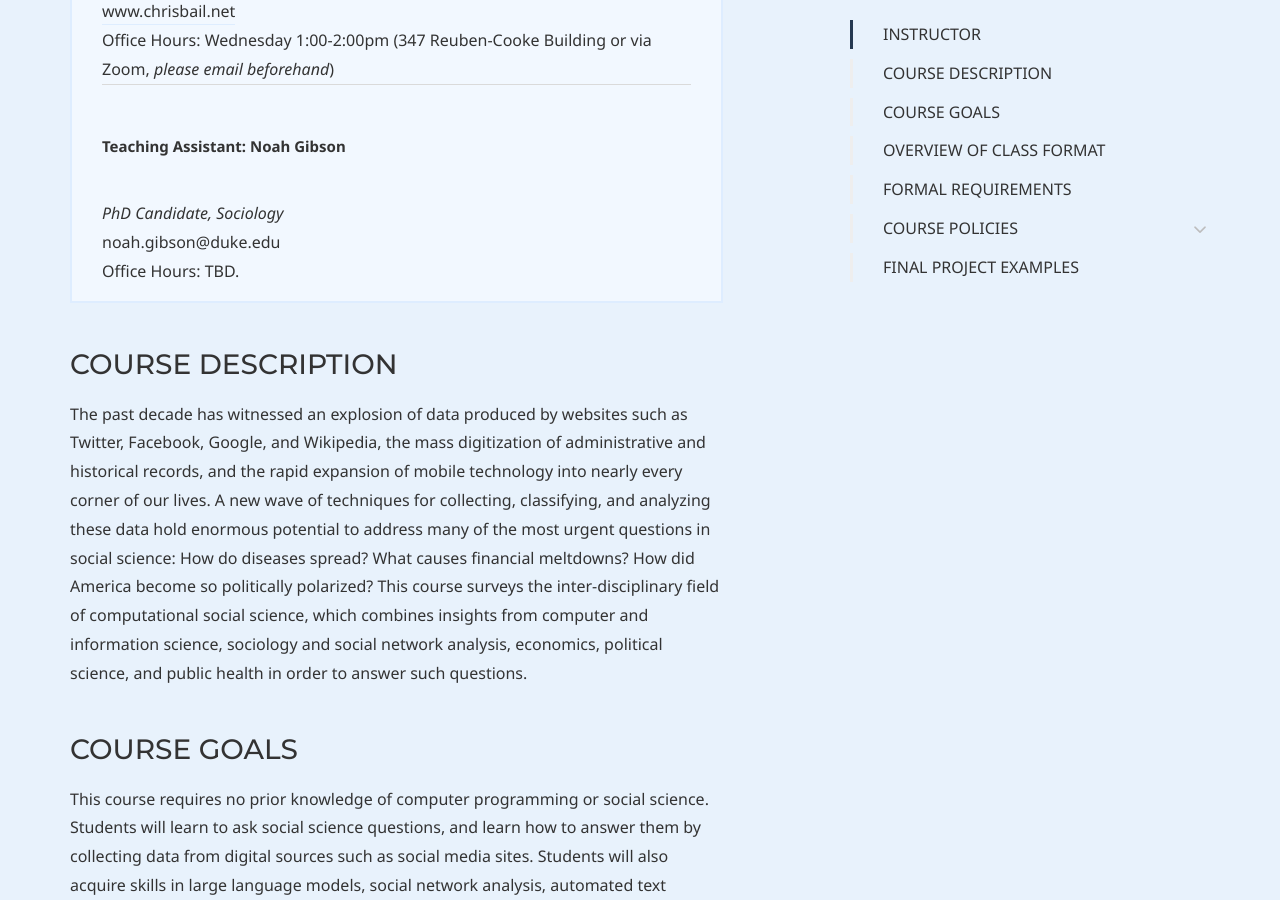
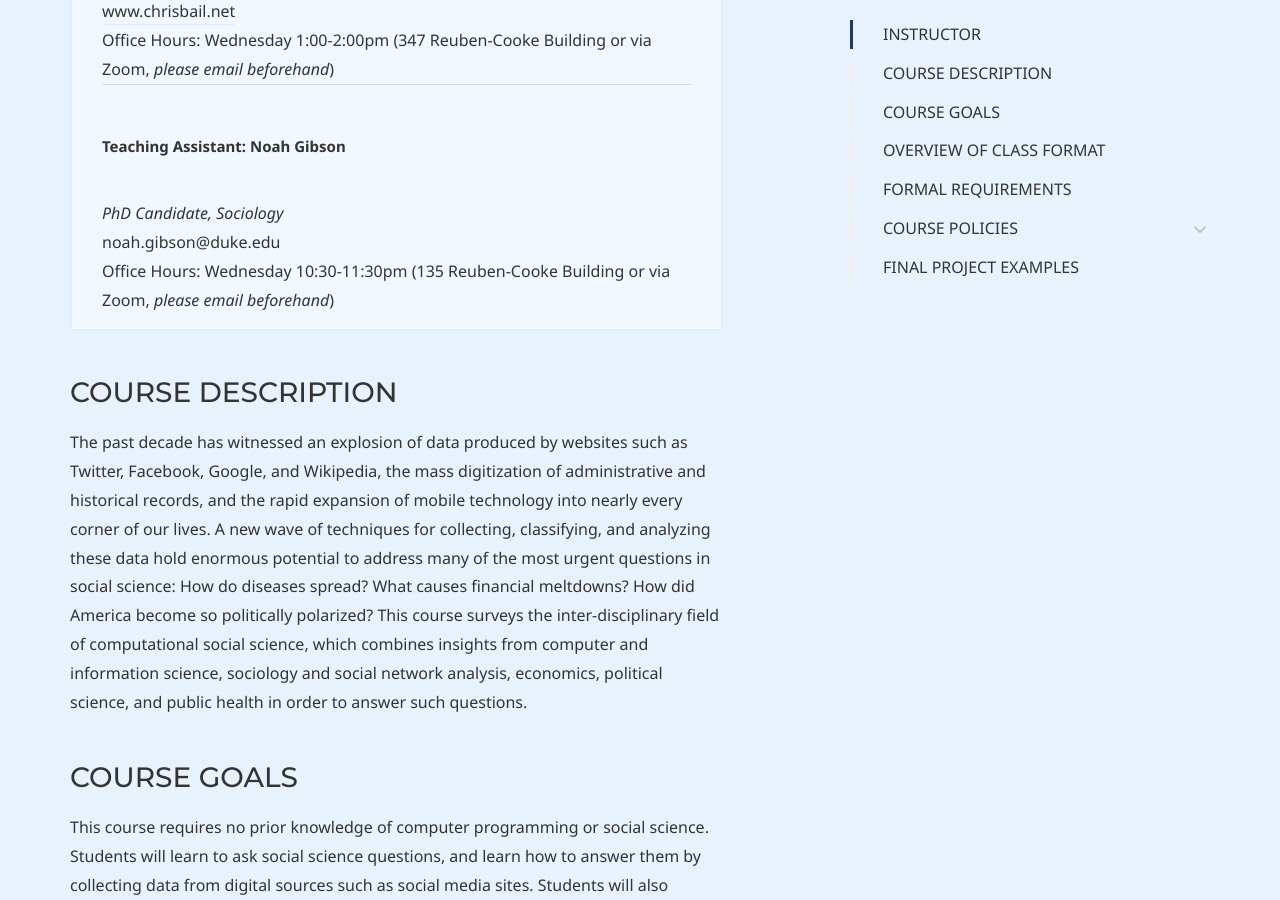
Before and after one commit to dssoc/dssoc.github.io, a Jekyll site: the page built from course.md, in a window 1280 px wide and 900 px high, scrolled down 824 px. Built offline with Jekyll 4.4.1, drawn with Linux system fonts in a browser that asks for light colours; some web fonts are replaced.

Commit message:
office hours course.md

```diff
--- a/course.md
+++ b/course.md
@@ -28,7 +28,7 @@
 <br/>
 <i>PhD Candidate, Sociology</i> <br/>
 noah.gibson@duke.edu <br/>
-Office Hours: TBD.
+Office Hours: Wednesday 10:30-11:30pm (135 Reuben-Cooke Building or via Zoom, <i>please email beforehand</i>)
 </div>
 
 ### COURSE DESCRIPTION
```
